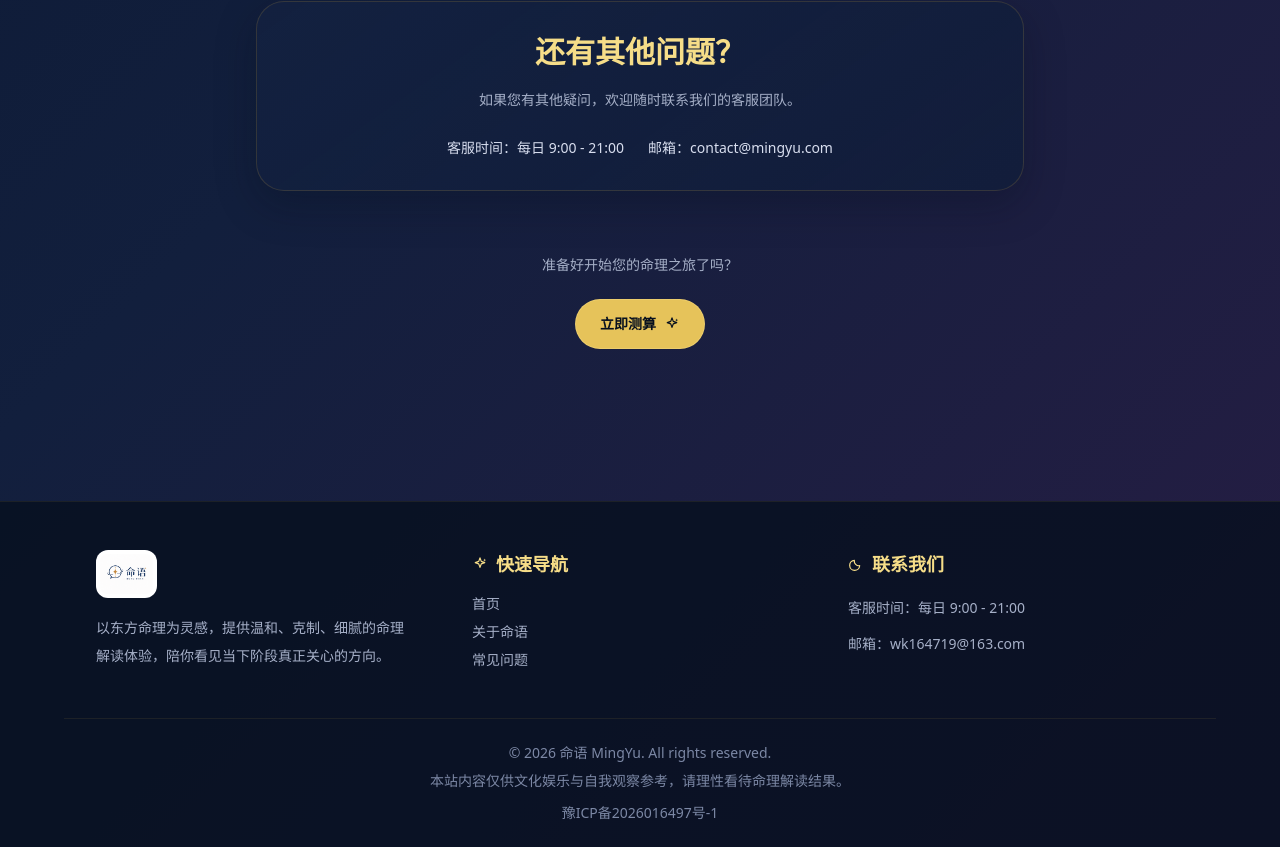
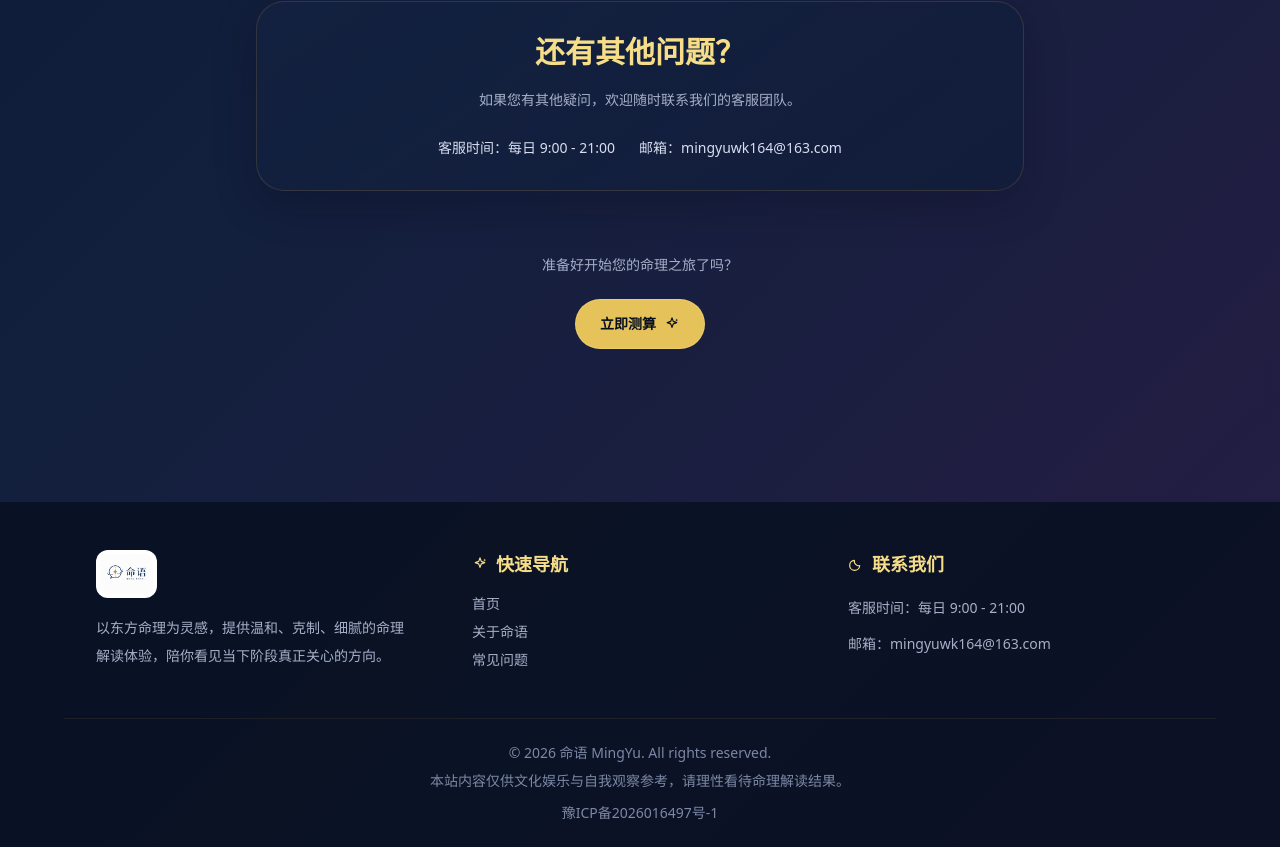
Before and after one commit to wangkun164719-debug/mingyu-frontend, a React (Vite) app: page /faq in a window 1280 px wide. Shown: the part 1118-1965 px from the top of the page. Built offline with nearby package versions, Linux system fonts and the light colour scheme; no server answers.

Commit message:
Update contact email

```diff
--- a/src/components/Footer.jsx
+++ b/src/components/Footer.jsx
@@ -43,7 +43,7 @@ export default function Footer() {
           </div>
           <div className="space-y-2 text-sm leading-7 text-mist-300">
             <p>客服时间：每日 9:00 - 21:00</p>
-            <p>邮箱：wk164719@163.com</p>
+            <p>邮箱：mingyuwk164@163.com</p>
           </div>
         </div>
       </div>
--- a/src/pages/FAQPage.jsx
+++ b/src/pages/FAQPage.jsx
@@ -30,7 +30,7 @@ export default function FAQPage() {
           </p>
           <div className="mt-6 flex flex-col gap-3 text-sm text-mist-200 sm:flex-row sm:justify-center sm:gap-6">
             <span>客服时间：每日 9:00 - 21:00</span>
-            <span>邮箱：contact@mingyu.com</span>
+            <span>邮箱：mingyuwk164@163.com</span>
           </div>
         </div>
       </PageSection>
```
